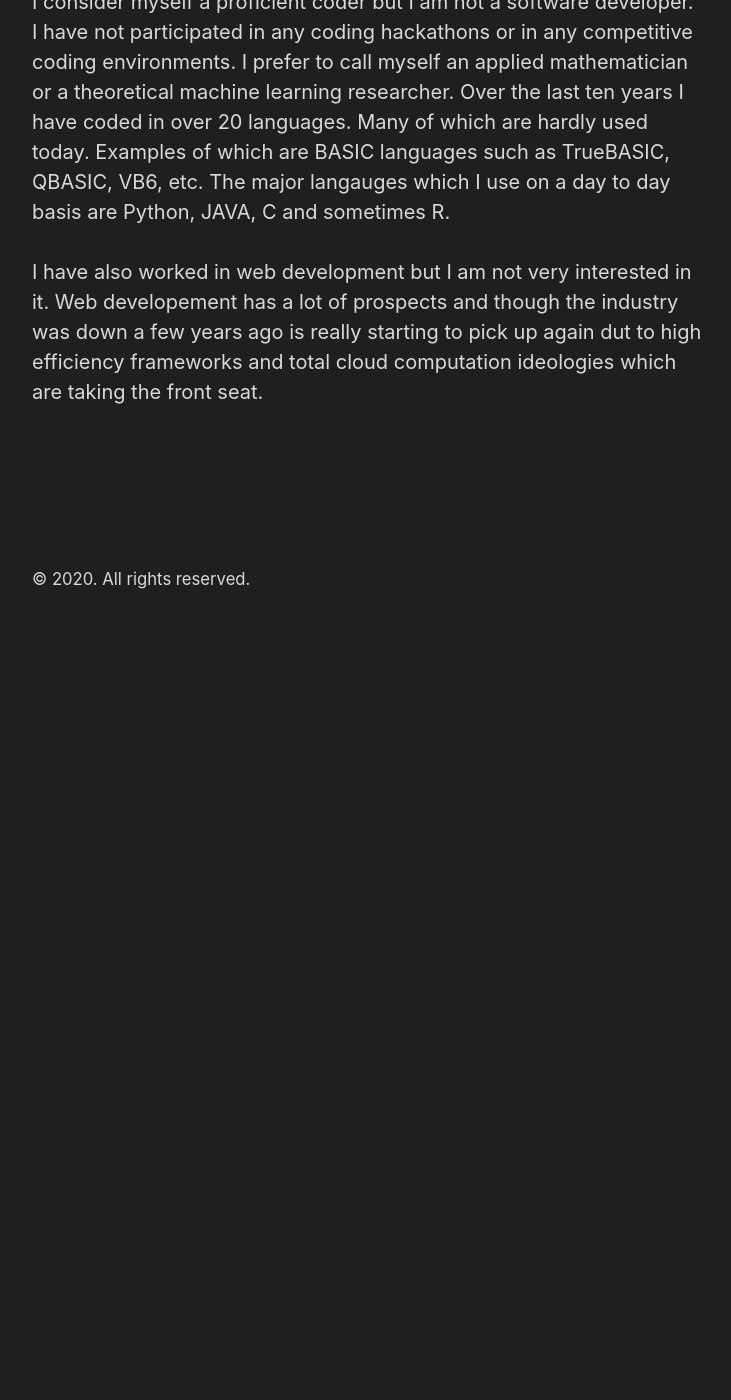
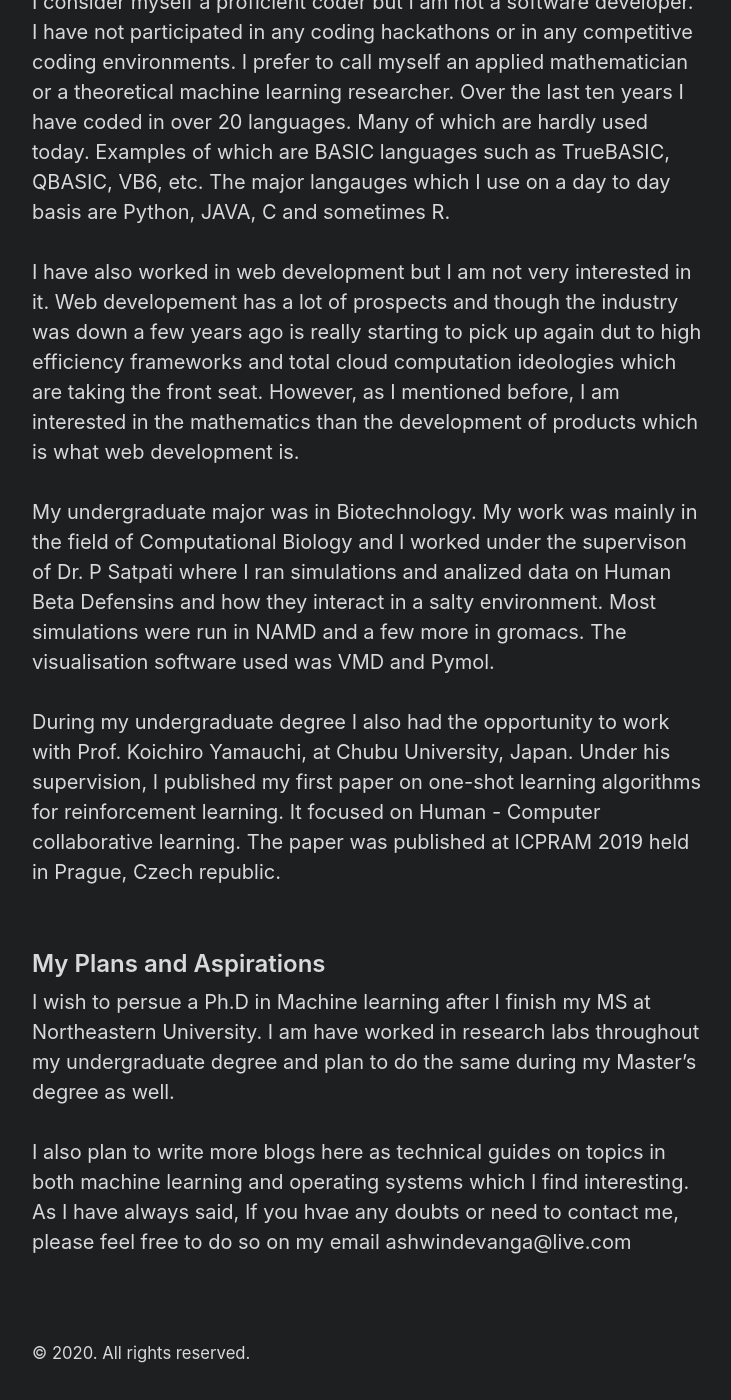
Before and after one commit to ashwin-M-D/blog.ashwin-M-D.github.io, a Jekyll site: the page built from _posts/2020-08-10-an-introduction-to-me.md, in a window 1280 px wide and 1400 px high, scrolled down 1560 px. Shown: the whole window, without its empty margins (272-1003 px from the left). Built offline with Jekyll 4.4.1, drawn with Linux system fonts in a browser that asks for light colours; before the commit the page ends 2201 px from its top, so only the background shows below that; some of the changed text lies outside the part shown.

Commit message:
Draft 1 of Introduction: Who am I? complete

```diff
--- a/_posts/2020-08-06-an-introduction-to-me.md
+++ b/_posts/2020-08-10-an-introduction-to-me.md
@@ -20,7 +20,14 @@ I am also interested in the linux kernel and building minimalistic Operating Sys
 ## My Skills
 I consider myself a proficient coder but I am not a software developer. I have not participated in any coding hackathons or in any competitive coding environments. I prefer to call myself an applied mathematician or a theoretical machine learning researcher. Over the last ten years I have coded in over 20 languages. Many of which are hardly used today. Examples of which are BASIC languages such as TrueBASIC, QBASIC, VB6, etc. The major langauges which I use on a day to day basis are Python, JAVA, C and sometimes R.
 <br /><br />
-I have also worked in web development but I am not very interested in it. Web developement has a lot of prospects and though the industry was down a few years ago is really starting to pick up again dut to high efficiency frameworks and total cloud computation ideologies which are taking the front seat.
+I have also worked in web development but I am not very interested in it. Web developement has a lot of prospects and though the industry was down a few years ago is really starting to pick up again dut to high efficiency frameworks and total cloud computation ideologies which are taking the front seat. However, as I mentioned before, I am interested in the mathematics than the development of products which is what web development is.
 <br /><br />
+My undergraduate major was in Biotechnology. My work was mainly in the field of Computational Biology and I worked under the supervison of Dr. P Satpati where I ran simulations and analized data on Human Beta Defensins and how they interact in a salty environment. Most simulations were run in NAMD and a few more in gromacs. The visualisation software used was VMD and Pymol.
+<br /><br />
+During my undergraduate degree I also had the opportunity to work with Prof. Koichiro Yamauchi, at Chubu University, Japan. Under his supervision, I published my first paper on one-shot learning algorithms for reinforcement learning. It focused on Human - Computer collaborative learning. The paper was published at ICPRAM 2019 held in Prague, Czech republic.
 
 <br />
+## My Plans and Aspirations
+I wish to persue a Ph.D in Machine learning after I finish my MS at Northeastern University. I am have worked in research labs throughout my undergraduate degree and plan to do the same during my Master's degree as well.
+<br /><br />
+I also plan to write more blogs here as technical guides on topics in both machine learning and operating systems which I find interesting. As I have always said, If you hvae any doubts or need to contact me, please feel free to do so on my email ashwindevanga@live.com
```
